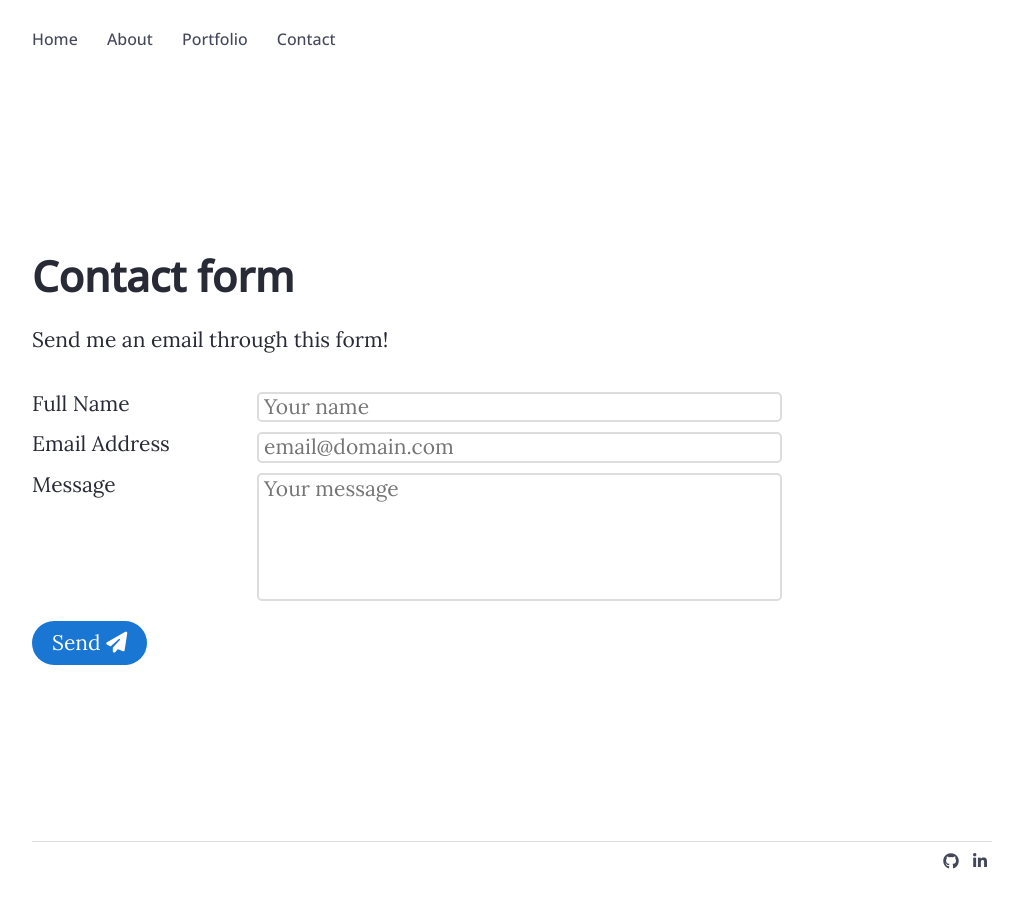
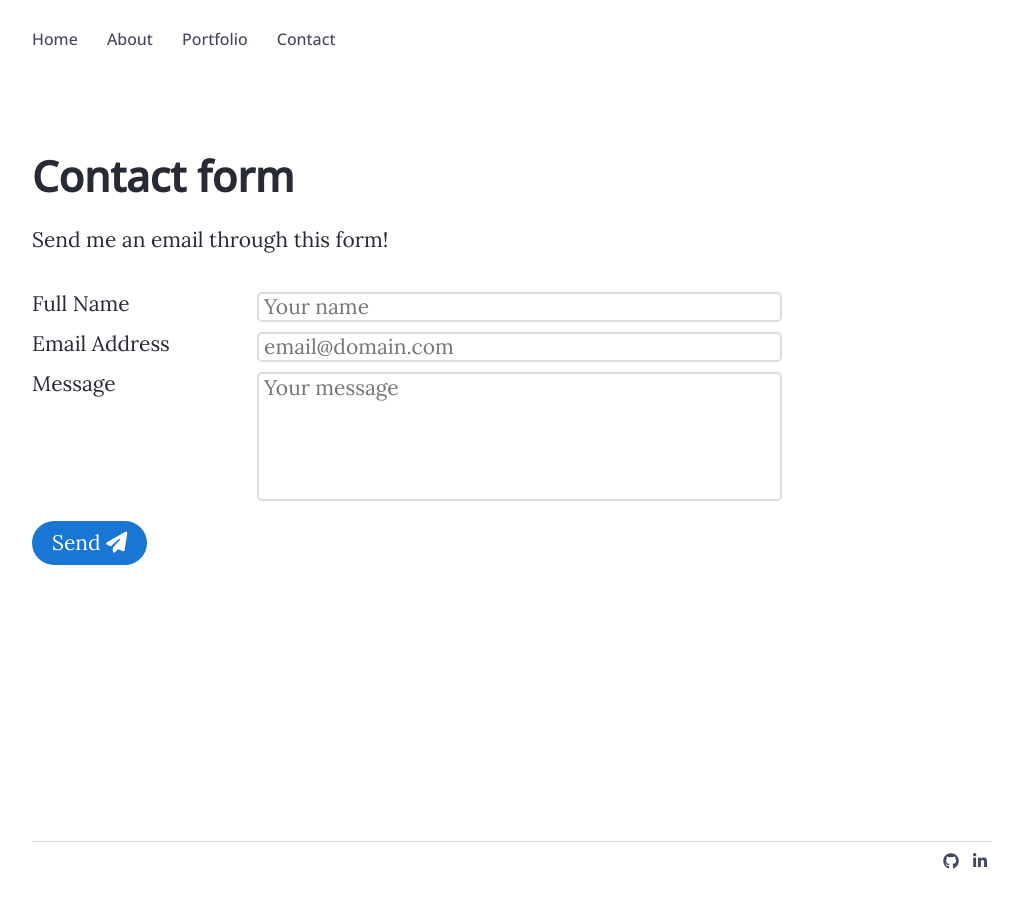
Before and after one commit to quynhvng/quynhvng.github.io, a Jekyll site: the page built from contact.html, in a window 1280 px wide. Shown: the whole page, without its empty margins (128-1146 px from the left). Built offline with Jekyll 4.4.1, drawn with Linux system fonts in a browser that asks for light colours; nearby versions of some CDN libraries.

Commit message:
Site restructure

```diff
--- a/_layouts/default.html
+++ b/_layouts/default.html
@@ -18,7 +18,9 @@
 			<script src="https://kit.fontawesome.com/abf67da4f4.js" crossorigin="anonymous"></script>
 		</head>
 		<body>
-			{% include nav.html %}
+			<header>
+				{% include nav.html %}
+			</header>
 			<main>{{ content }}</main>
 			<footer>
 	    	<div class="socials">
--- a/assets/css/default.css
+++ b/assets/css/default.css
@@ -13,11 +13,6 @@
 html {
     font-family: 'Lora', Georgia, serif;
     font-size: 10px;
-    background-color: var(--color-bg);
-    color: var(--color-fg);
-}
-::selection {
-    background-color: var(--color2);
 }
 @media screen and (max-width: 500px) {
     html {
@@ -32,15 +27,28 @@
     display: flex;
     flex-direction: column;
     justify-content: space-between;
+    background-color: var(--color-bg);
+    color: var(--color-fg);
 }
-nav, footer, h1, .sans-serif {
+::selection {
+    background-color: var(--color2);
+}
+header, footer, h1, .sans-serif {
     font-family: 'Open Sans', Arial, sans-serif;
 }
-nav, footer {
+header, footer {
+    flex: none;
     font-size: 1.6rem;
-    margin-block: 3rem;
+}
+main {
+    flex: auto;
+}
+header {
+    margin-top: 3rem;
+    margin-bottom: 7.5rem;
 }
 footer {
+    margin-block: 3rem;
     padding-top: 1rem;
     display: flex;
     justify-content: end;
@@ -63,7 +71,7 @@
     text-decoration: underline;
     color: var(--color1);
 }
-nav, footer a {
+header, footer a {
     color: var(--color-gr1);
 }
 .socials a {
@@ -85,7 +93,7 @@
     cursor: pointer;
     background-color: var(--color-bg);
     color: var(--color1);
-    outline: 2px solid var(--color1);
+    outline: 2px solid currentColor;
 }
 .btn:focus {
     outline: 2px dotted var(--color1);
--- a/assets/css/home.css
+++ b/assets/css/home.css
@@ -1,4 +1,8 @@
+header {
+    margin-bottom: 3rem;
+}
 main {
+    flex: none;
     text-align: center;
 }
 .thumbnails {
```
